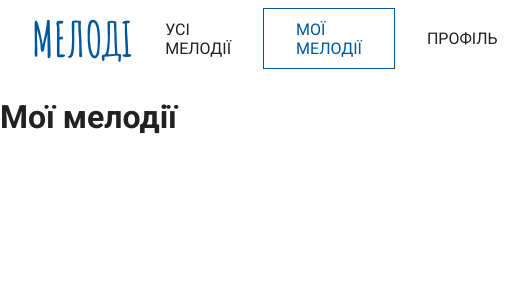
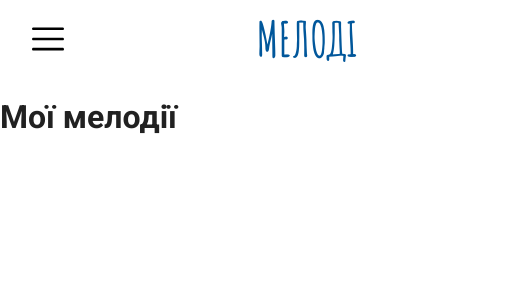
Before and after one commit to Letushev/melody, a React (Create React App) app: page /my-melodies in a window 390 px wide. Shown: the top 300 px of the page, 530 px wide, since content can reach past the window. Built offline with nearby package versions, Linux system fonts and the light colour scheme; sample sign-in values are in the browser's storage.

Commit message:
make header responsive (sidebar)

```diff
--- a/src/components/Header/index.jsx
+++ b/src/components/Header/index.jsx
@@ -1,7 +1,9 @@
-import React from 'react';
+import React, { useState } from 'react';
 import { NavLink } from 'react-router-dom';
+import cn from 'classnames';
 import Name from 'components/Name';
-import cn from 'classnames';
+import { ReactComponent as MenuSVG } from 'images/menu.svg';
+import { ReactComponent as CloseSVG } from 'images/close.svg';
 import styles from './styles.module.scss';
 
 export default function Header() {
@@ -11,12 +13,29 @@ export default function Header() {
     { link: '/profile', label: 'Профіль' },
   ];
 
+  const [sidebar, setSidebar] = useState(false);
+
   return (
     <header className={styles.header}>
       <div className={cn(styles.inner, "maxWidth")}>
+        <MenuSVG
+          className={styles.menu}
+          onClick={() => setSidebar(true)}
+        />
         <Name />
-        <nav>
-          <ul className={styles.nav}>
+        <nav className={cn(
+          styles.nav,
+          sidebar && styles.sidebar
+        )}>
+          {
+            sidebar && (
+              <CloseSVG
+                className={styles.close}
+                onClick={() => setSidebar(false)}
+              />
+            )
+          }
+          <ul className={styles.list}>
             {
               nav.map(el => (
                 <li key={el.link}>
--- a/src/components/Header/styles.module.scss
+++ b/src/components/Header/styles.module.scss
@@ -1,4 +1,5 @@
 @import 'styles/variables';
+$edge: 648px;
 
 .header {
   padding: $s $l;
@@ -9,14 +10,42 @@
   display: flex;
   align-items: stretch;
   justify-content: space-between;
+
+  @media (max-width: $edge) {
+    align-items: center;
+  }
 }
 
 .nav {
+  @media (max-width: $edge) {
+    position: absolute;
+    top: 0;
+    left: -100%;
+    bottom: 0;
+    background: #fff;
+
+    &.sidebar {
+      left: 0;
+      right: 0;
+    }
+  }
+}
+
+.list {
   list-style: none;
   height: 100%;
   display: flex;
   margin: 0;
   padding: 0;
+
+  @media (max-width: $edge) {
+    flex-direction: column;
+    position: absolute;
+    top: 50%;
+    left: 50%;
+    transform: translate(-50%, -50%);
+    height: auto;
+  }
 }
 
 .link {
@@ -31,9 +60,35 @@
   &:hover {
     text-decoration: underline;
   }
+
+  @media (max-width: $edge) {
+    height: $xl;
+    margin: $s 0;
+    justify-content: center;
+  }
 }
 
 .activeLink {
   border: 1px solid $blue;
   color: $blue;
 }
+
+.menu {
+  display: none;
+  width: $l;
+  height: $l;
+  cursor: pointer;
+
+  @media (max-width: $edge) {
+    display: block;
+  }
+}
+
+.close {
+  position: absolute;
+  top: 24px;
+  left: $l;
+  width: $l;
+  height: $l;
+  cursor: pointer;
+}
```
Also changed, not shown: src/images/close.svg (added), src/images/menu.svg (added).
